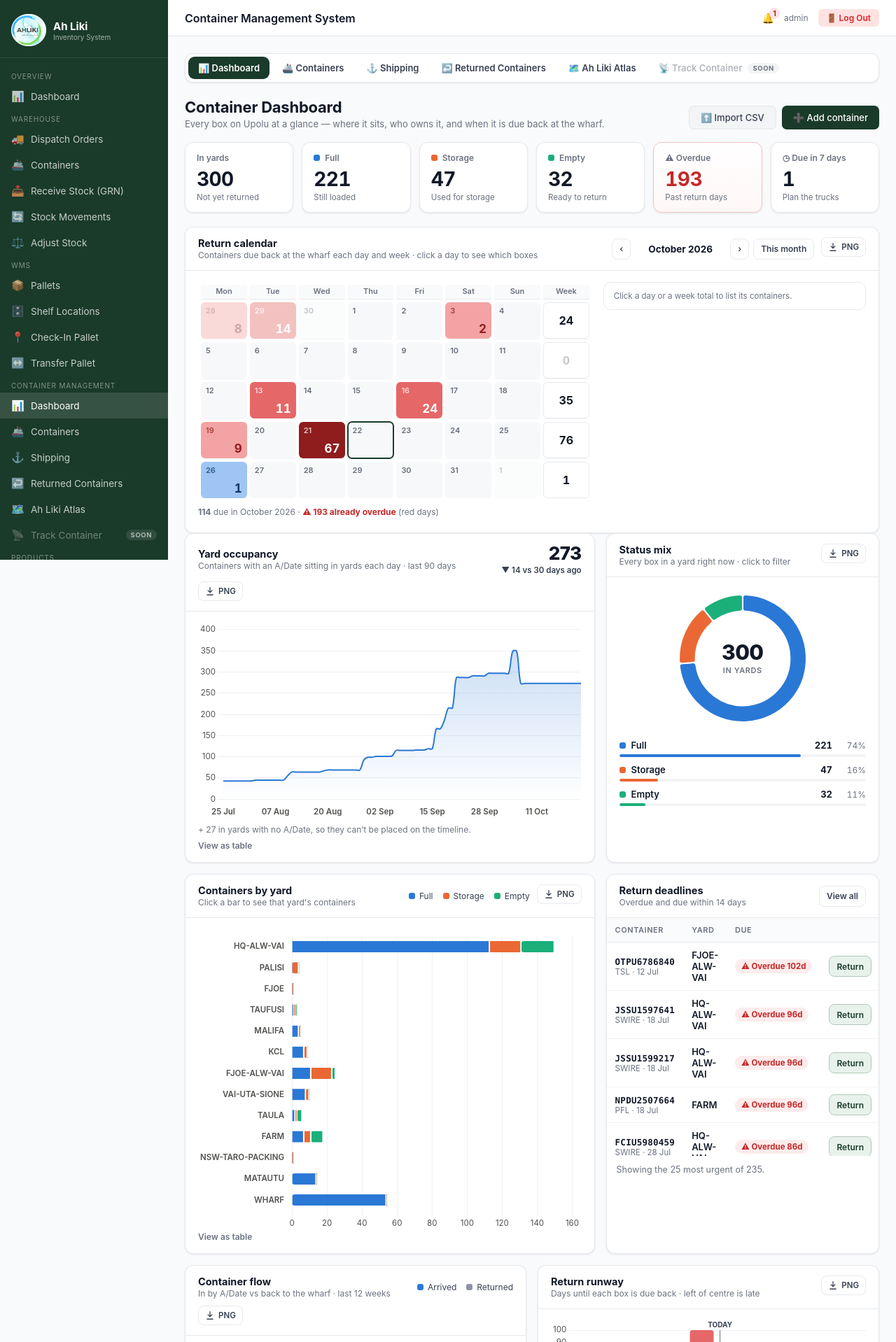
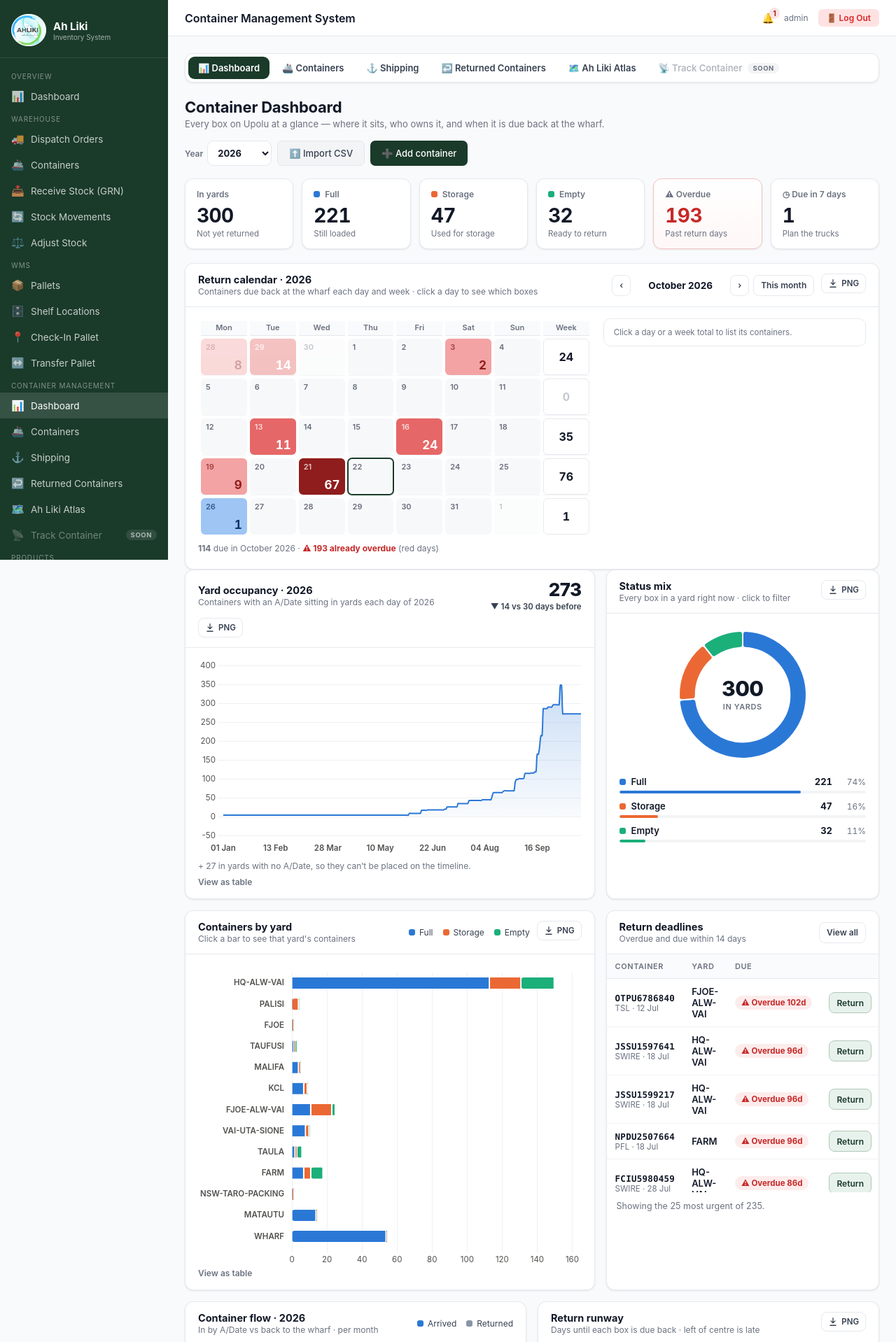
Before and after one commit to zeldris2025/ahliki_ims, a Django app: page /cms/ in a window 1280 px wide. Shown: the top 1918 px of the page at 70% size. Run offline with Django 5.2, Linux system fonts and the light colour scheme; a user stored in the database is signed in; data comes from the database, SQL or seed files in the repository; both versions use the stored data as it was after the commit.

Commit message:
added yearly change

```diff
--- a/static/css/cms.css
+++ b/static/css/cms.css
@@ -252,3 +252,9 @@ a.cms-module:hover { border-color: var(--green-border); text-decoration: none; t
   .cms-head h1 { font-size: 19px; }
   .cms-hide-sm { display: none; }
 }
+
+/* Dashboard year picker (top right) */
+.cms-year { display: flex; align-items: center; gap: 6px; }
+.cms-year label { font-size: 12px; font-weight: 600; color: var(--cms-muted); }
+.cms-year select { width: auto; min-width: 92px; font-weight: 700; }
+.cms-cal-nav button:disabled { opacity: .4; cursor: default; }
--- a/templates/cms/dashboard.html
+++ b/templates/cms/dashboard.html
@@ -9,6 +9,13 @@
     <p>Every box on Upolu at a glance — where it sits, who owns it, and when it is due back at the wharf.</p>
   </div>
   <div class="cms-actions">
+    <form method="get" class="cms-year" aria-label="Dashboard year">
+      <label for="dashYear">Year</label>
+      <select class="cms-input" name="year" id="dashYear" onchange="this.form.submit()">
+        {% for y in years %}<option value="{{ y }}"{% if y == year %} selected{% endif %}>{{ y }}</option>{% endfor %}
+      </select>
+      <noscript><button type="submit" class="btn btn-secondary">Show</button></noscript>
+    </form>
     <a href="{% url 'cms_container_import' %}" class="btn btn-secondary">⬆️ Import CSV</a>
     <a href="{% url 'cms_container_add' %}" class="btn btn-primary">➕ Add container</a>
   </div>
@@ -61,7 +68,7 @@
 
 <section class="cms-panel" data-export="Return calendar">
   <div class="cms-panel-head">
-    <div><h2>Return calendar</h2><p>Containers due back at the wharf each day and week · click a day to see which boxes</p></div>
+    <div><h2>Return calendar · {{ year }}</h2><p>Containers due back at the wharf each day and week · click a day to see which boxes</p></div>
     <div class="cms-cal-nav">
       <button type="button" class="cms-icon-btn" id="calPrev" aria-label="Previous month">‹</button>
       <strong id="calTitle"></strong>
@@ -81,11 +88,11 @@
 <div class="cms-grid-2">
   <section class="cms-panel" data-export="Yard occupancy">
     <div class="cms-panel-head">
-      <div><h2>Yard occupancy</h2><p>Containers with an A/Date sitting in yards each day · last 90 days</p></div>
+      <div><h2>Yard occupancy · {{ year }}</h2><p>Containers with an A/Date sitting in yards each day of {{ year }}</p></div>
       <div class="cms-hero" id="occHero"></div>
     </div>
     <div class="cms-panel-body">
-      <div class="cms-chart" id="occWrap"><canvas id="occChart" role="img" aria-label="Containers in yards each day over the last 90 days"></canvas></div>
+      <div class="cms-chart" id="occWrap"><canvas id="occChart" role="img" aria-label="Containers in yards each day of {{ year }}"></canvas></div>
       <div class="cms-chart-note" id="occNote"></div>
       <button class="cms-table-toggle" type="button" data-table="occTable">View as table</button>
       <div class="cms-data-table" id="occTable"></div>
@@ -154,14 +161,14 @@
 <div class="cms-grid-even">
   <section class="cms-panel" data-export="Container flow">
     <div class="cms-panel-head">
-      <div><h2>Container flow</h2><p>In by A/Date vs back to the wharf · last 12 weeks</p></div>
+      <div><h2>Container flow · {{ year }}</h2><p>In by A/Date vs back to the wharf · per month</p></div>
       <div class="cms-legend" aria-hidden="true">
         <span><i class="cms-dot" style="background:var(--cms-viz-in)"></i>Arrived</span>
         <span><i class="cms-dot" style="background:var(--cms-viz-out)"></i>Returned</span>
       </div>
     </div>
     <div class="cms-panel-body">
-      <div class="cms-chart short"><canvas id="flowChart" role="img" aria-label="Containers arriving and returned per week over the last 12 weeks"></canvas></div>
+      <div class="cms-chart short"><canvas id="flowChart" role="img" aria-label="Containers arriving and returned each month of {{ year }}"></canvas></div>
       <button class="cms-table-toggle" type="button" data-table="flowTable">View as table</button>
       <div class="cms-data-table" id="flowTable"></div>
     </div>
@@ -198,7 +205,7 @@
 </div>
 
 <section class="cms-panel">
-  <div class="cms-panel-head"><div><h2>Recently returned</h2><p>Latest containers taken back to the wharf</p></div>
+  <div class="cms-panel-head"><div><h2>Recently returned · {{ year }}</h2><p>Latest containers taken back to the wharf in {{ year }}</p></div>
     <a href="{% url 'cms_returns' %}" class="cms-icon-btn">All returns</a></div>
   {% if recent_returns %}
   <div class="table-wrap">
@@ -218,7 +225,7 @@
     </table>
   </div>
   {% else %}
-  <div class="cms-empty"><strong>No returns yet</strong>Containers you mark as returned will show here.</div>
+  <div class="cms-empty"><strong>No returns in {{ year }}</strong>Containers you mark as returned will show here.</div>
   {% endif %}
 </section>
 
@@ -261,13 +268,14 @@
   } };
 
   // ── Yard occupancy: gradient area with crosshair and a headline number ──
-  const occ = D.occupancy.data, now = occ[occ.length - 1], diff = now - occ[occ.length - 31];
-  document.getElementById('occHero').innerHTML =
-    '<strong>' + now + '</strong><span class="' + (diff > 0 ? 'up' : diff < 0 ? 'down' : '') + '">' +
-    (diff > 0 ? '▲ ' : diff < 0 ? '▼ ' : '') + Math.abs(diff) + ' vs 30 days ago</span>';
+  const occ = D.occupancy.data, now = occ[occ.length - 1], diff = occ.length > 30 ? now - occ[occ.length - 31] : null;
+  if (occ.length) document.getElementById('occHero').innerHTML =
+    '<strong>' + now + '</strong>' + (diff === null ? '' : '<span class="' + (diff > 0 ? 'up' : diff < 0 ? 'down' : '') + '">' +
+    (diff > 0 ? '▲ ' : diff < 0 ? '▼ ' : '') + Math.abs(diff) + ' vs 30 days before</span>');
+  else document.getElementById('occWrap').innerHTML = '<div class="cms-empty"><strong>No history for ' + D.year + ' yet</strong>This year has not started.</div>';
   if (D.occupancy.undated) document.getElementById('occNote').textContent =
     '+ ' + D.occupancy.undated + ' in yards with no A/Date, so they can’t be placed on the timeline.';
-  new Chart(document.getElementById('occChart'), {
+  if (occ.length) new Chart(document.getElementById('occChart'), {
     type: 'line',
     data: { labels: D.occupancy.labels, datasets: [{ label: 'In yards', data: occ,
       borderColor: COLORS.full, borderWidth: 2, tension: 0.35, fill: 'origin',
@@ -328,20 +336,23 @@
   });
 
   // ── Container flow: arrivals above the line, returns mirrored below ──
-  new Chart(document.getElementById('flowChart'), {
+  if (D.flow.labels.length) new Chart(document.getElementById('flowChart'), {
     type: 'bar',
     data: { labels: D.flow.labels, datasets: [
       { label: 'Arrived', data: D.flow.arrived, backgroundColor: IN, borderRadius: 4, borderSkipped: 'start', maxBarThickness: 22 },
       { label: 'Returned', data: D.flow.returned.map(n => -n), backgroundColor: OUT, borderRadius: 4, borderSkipped: 'start', maxBarThickness: 22 }] },
     options: { maintainAspectRatio: false, interaction: { mode: 'index', intersect: false },
       plugins: { legend: { display: false }, tooltip: { ...tooltip, callbacks: {
-        title: items => 'Week of ' + items[0].label,
+        title: items => items[0].label + ' ' + D.year,
         label: i => ' ' + i.dataset.label + ': ' + Math.abs(i.parsed.y),
         footer: items => { const n = sum(items.map(i => i.parsed.y)); return 'Net: ' + (n > 0 ? '+' : '') + n; } } } },
       scales: { x: { ...catAxis, stacked: true, ticks: { maxRotation: 0, autoSkipPadding: 8, font: { weight: '600' } } },
         y: valueAxis({ stacked: true, ticks: { precision: 0, callback: n => Math.abs(n) },
           grid: { color: c => c.tick.value === 0 ? '#9ca3af' : GRID } }) } }
   });
+
+  if (!D.flow.labels.length) document.getElementById('flowChart').parentNode.innerHTML =
+    '<div class="cms-empty"><strong>No history for ' + D.year + ' yet</strong>This year has not started.</div>';
 
   // ── Return runway: late (red, left of TODAY) ↔ time left (blue, right) ──
   new Chart(document.getElementById('runwayChart'), {
@@ -397,7 +408,8 @@
   const calStep = (n, ramp) => Math.min(ramp.length - 1, Math.round(Math.sqrt(n / calMax) * (ramp.length - 1)));
   const editUrl = id => D.edit_url.replace('/0/', '/' + id + '/') + '?next=' + encodeURIComponent(location.pathname);
   const t0 = new Date(TODAY + 'T00:00:00');
-  let calMonth = new Date(t0.getFullYear(), t0.getMonth(), 1);
+  const calHome = () => new Date(D.year, D.year === t0.getFullYear() ? t0.getMonth() : 0, 1);
+  let calMonth = calHome();
 
   function showDays(title, keys) {
     const boxes = keys.flatMap(k => (CAL[k] || []).map(b => ({ ...b, due: k })));
@@ -412,6 +424,8 @@
   function drawCalendar() {
     const y = calMonth.getFullYear(), m = calMonth.getMonth();
     document.getElementById('calTitle').textContent = calMonth.toLocaleDateString(undefined, { month: 'long', year: 'numeric' });
+    document.getElementById('calPrev').disabled = m === 0;
+    document.getElementById('calNext').disabled = m === 11;
     const start = new Date(y, m, 1 - (new Date(y, m, 1).getDay() + 6) % 7);   // Monday on/before the 1st
     let html = '<table><thead><tr>' + ['Mon', 'Tue', 'Wed', 'Thu', 'Fri', 'Sat', 'Sun'].map(d => '<th scope="col">' + d + '</th>').join('') +
       '<th scope="col" class="tot">Week</th></tr></thead><tbody>';
@@ -448,10 +462,12 @@
     else if (b.dataset.week) { const ks = b.dataset.week.split(',');
       showDays('Week of ' + new Date(ks[0] + 'T00:00:00').toLocaleDateString(undefined, { day: 'numeric', month: 'short' }), ks); }
   });
-  const shift = n => { calMonth = new Date(calMonth.getFullYear(), calMonth.getMonth() + n, 1); drawCalendar(); };
+  const shift = n => { const m = calMonth.getMonth() + n; if (m < 0 || m > 11) return; calMonth = new Date(D.year, m, 1); drawCalendar(); };
   document.getElementById('calPrev').addEventListener('click', () => shift(-1));
   document.getElementById('calNext').addEventListener('click', () => shift(1));
-  document.getElementById('calToday').addEventListener('click', () => { calMonth = new Date(t0.getFullYear(), t0.getMonth(), 1); drawCalendar(); });
+  const calToday = document.getElementById('calToday');
+  if (D.year !== t0.getFullYear()) calToday.hidden = true;
+  calToday.addEventListener('click', () => { calMonth = calHome(); drawCalendar(); });
   drawCalendar();
 
   // ── Containers by owner ──
@@ -472,7 +488,7 @@
     D.occupancy.labels.map((l, i) => [l, occ[i]]).reverse());
   document.getElementById('yardTable').innerHTML = table(['Yard', 'Full', 'Storage', 'Empty', 'Total'],
     D.yards.labels.map((l, i) => { const r = D.yards.series.map(s => s.data[i]); return [l, ...r, sum(r)]; }));
-  document.getElementById('flowTable').innerHTML = table(['Week of', 'Arrived', 'Returned', 'Net'],
+  document.getElementById('flowTable').innerHTML = table(['Month', 'Arrived', 'Returned', 'Net'],
     D.flow.labels.map((l, i) => [l, D.flow.arrived[i], D.flow.returned[i], D.flow.arrived[i] - D.flow.returned[i]]));
   document.getElementById('runwayTable').innerHTML = table(['Deadline', 'Containers'], D.runway.labels.map((l, i) => [l, D.runway.data[i]]));
   document.getElementById('ownerTable').innerHTML = table(['Owner', 'Containers'], D.owners.labels.map((l, i) => [l, D.owners.data[i]]));
```
Also changed, not shown: inventory/cms_views.py (+38 -19 lines), db.sqlite3.
